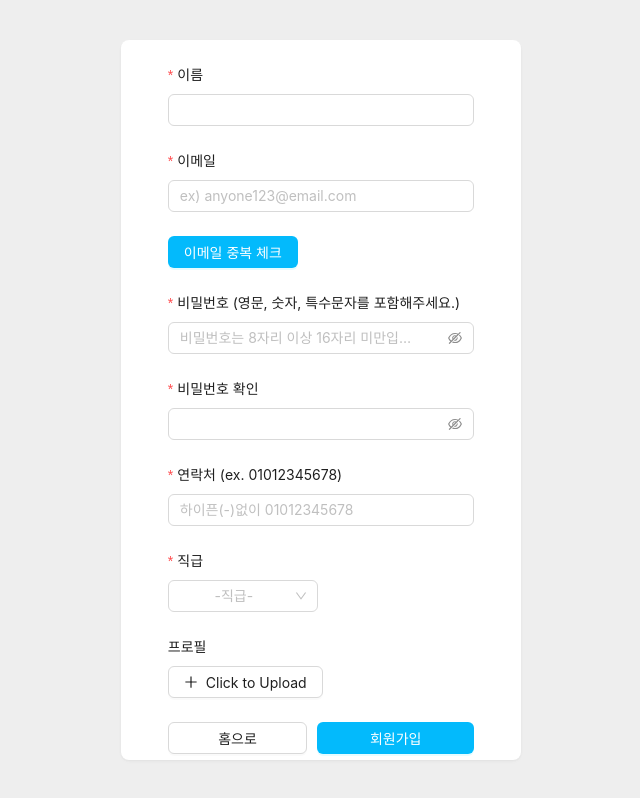
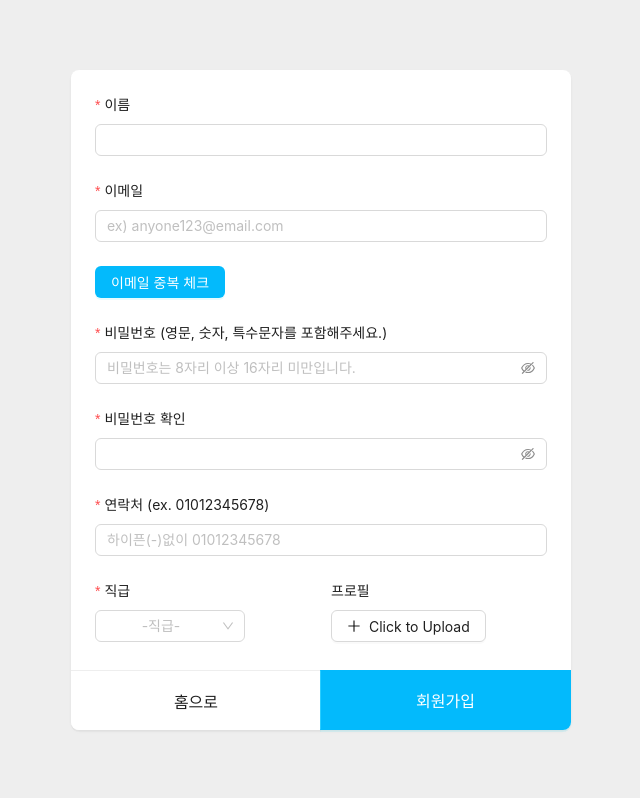
Before and after one commit to KDT5-MINI-TEAM11/client, a React (Vite) app: page /signup in a window 1280 px wide. Shown: the whole page, without its empty margins (319-959 px from the left). Built offline with nearby package versions, Linux system fonts and the light colour scheme.

Commit message:
fix: 마무리 작업들
- 회원가입 페이지 스타일링 수정
- 관리자 페이지 입사일 정확하게 표시
- 버셀 새로고침 문제해결

```diff
--- a/src/api/auth/checkEmail.ts
+++ b/src/api/auth/checkEmail.ts
@@ -12,7 +12,6 @@ export const checkEmailAuth = async (data: {
   userEmail: string;
   userEmailAuth: string;
 }) => {
-  // 추후에 변경 /v1/auth/check-email-auth
   const response = await customAxios.post('/v1/auth/check-email-auth', data, {
     headers: { 'Content-Type': 'application/json' },
   });
--- a/src/page/home/signin.tsx
+++ b/src/page/home/signin.tsx
@@ -103,7 +103,7 @@ export default function Signin({
         ref={formRef}
       >
         <Form.Item
-          label="이메일"
+          label="이메일 (관리자: jw@naver.com)"
           name="userEmail"
           rules={[
             { required: true, message: '이메일을 입력해주세요' },
@@ -120,7 +120,7 @@ export default function Signin({
           <Input size="large" />
         </Form.Item>
         <Form.Item
-          label="비밀번호"
+          label="비밀번호 (password1234!@)"
           name="userPassword"
           rules={[{ required: true, message: '비밀번호를 입력해주세요' }]}
         >
--- a/src/page/myAccount/admin/promote.tsx
+++ b/src/page/myAccount/admin/promote.tsx
@@ -87,6 +87,7 @@ export default function Promote() {
       sorter: (a, b) =>
         Number(a.createAt.replaceAll('-', '')) -
         Number(b.createAt.replaceAll('-', '')),
+      render: (_, { createAt }) => <>{createAt.slice(0, 10)}</>,
     },
     {
       title: 'Action',
--- a/src/page/signup/signup.tsx
+++ b/src/page/signup/signup.tsx
@@ -10,7 +10,7 @@ import {
   Space,
 } from 'antd';
 import { PlusOutlined } from '@ant-design/icons';
-import { Link, useNavigate } from 'react-router-dom';
+import { useNavigate } from 'react-router-dom';
 import { EMAIL_REGEX, PASSWORD_REGEX, POSITIONS } from '@/data/constants';
 import { RuleObject } from 'antd/es/form';
 import { handleUpload } from '@/api/auth/cloudinary';
@@ -20,6 +20,7 @@ import { verificationEmail } from '@/api/auth/verification';
 import { useSetRecoilState } from 'recoil';
 import { AccessTokenAtom } from '@/recoil/AccessTokkenAtom';
 import { setAccessTokenToCookie } from '@/utils/cookies';
+import ButtonGroup from 'antd/es/button/button-group';
 
 interface valuseType {
   confirm_password: string;
@@ -336,16 +337,13 @@ export default function Signup() {
         background: '#eee',
         height: '100vh',
         boxSizing: 'border-box',
-        padding: 40,
+        padding: 70,
         display: 'flex',
         justifyContent: 'center',
       }}
     >
       {contextHolder}
-      <Card
-        bordered={false}
-        style={{ width: 400, display: 'flex', justifyContent: 'center' }}
-      >
+      <Card bordered={false} style={{ width: 500 }}>
         <Form
           form={form}
           layout="vertical"
@@ -360,7 +358,6 @@ export default function Signup() {
           onFinish={onFinish}
           autoComplete="off"
         >
-          <div>
           <Form.Item
             hasFeedback
             label="이름"
@@ -501,7 +498,15 @@ export default function Signup() {
             />
           </Form.Item>
 
+          <div
+            style={{
+              display: 'flex',
+              gap: 20,
+              justifyContent: 'space-between',
+            }}
+          >
             <Form.Item
+              style={{ width: '50%' }}
               hasFeedback
               name="position"
               label="직급"
@@ -515,6 +520,7 @@ export default function Signup() {
               </Select>
             </Form.Item>
             <Form.Item
+              style={{ width: '50%' }}
               label="프로필"
               name="profileThumbUrl"
               valuePropName="fileList"
@@ -528,12 +534,29 @@ export default function Signup() {
             </Form.Item>
           </div>
 
-          <div style={{ width: '100%', display: 'flex', gap: 10 }}>
-            <Link to="/" style={{ width: '100%' }}>
-              <Button style={{ width: '100%' }}>홈으로</Button>
-            </Link>
+          <ButtonGroup
+            style={{ position: 'absolute', bottom: 0, left: 0, width: '100%' }}
+          >
             <Button
-              style={{ width: '100%' }}
+              size="large"
+              style={{
+                width: '100%',
+                height: 60,
+                border: 'none',
+                borderRadius: '0px 0px 0px 8px',
+                borderTop: '1px solid #eee',
+              }}
+              onClick={() => navigate('/')}
+            >
+              홈으로
+            </Button>
+            <Button
+              size="large"
+              style={{
+                width: '100%',
+                height: 60,
+                borderRadius: '0px 0px 8px 0px',
+              }}
               type="primary"
               htmlType="submit"
               disabled={isSigningUp}
@@ -541,7 +564,7 @@ export default function Signup() {
             >
               회원가입
             </Button>
-          </div>
+          </ButtonGroup>
         </Form>
       </Card>
     </div>
```
Also changed, not shown: vercel.json (added). Lines whose indentation alone changed are shown as unchanged.
